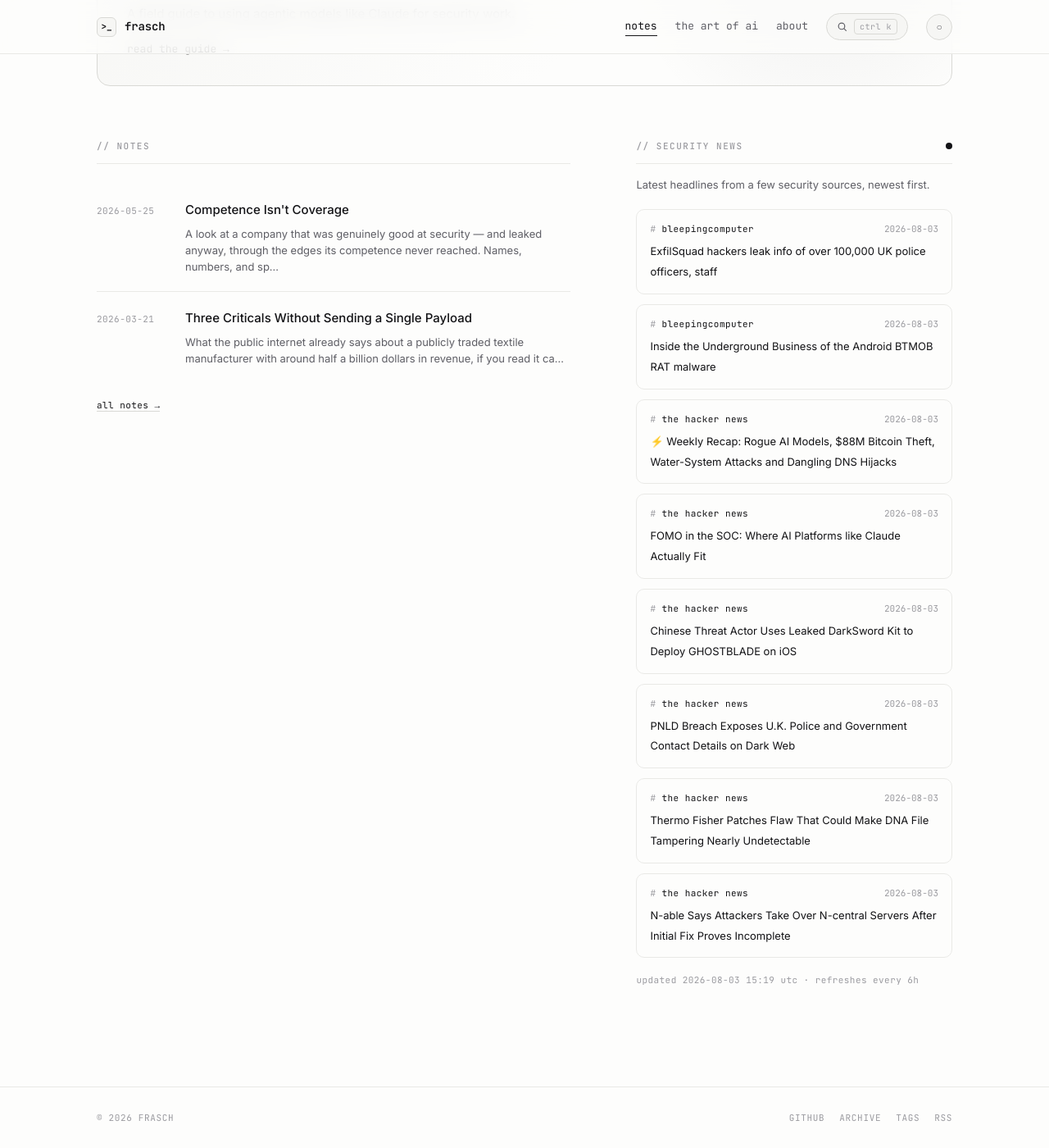
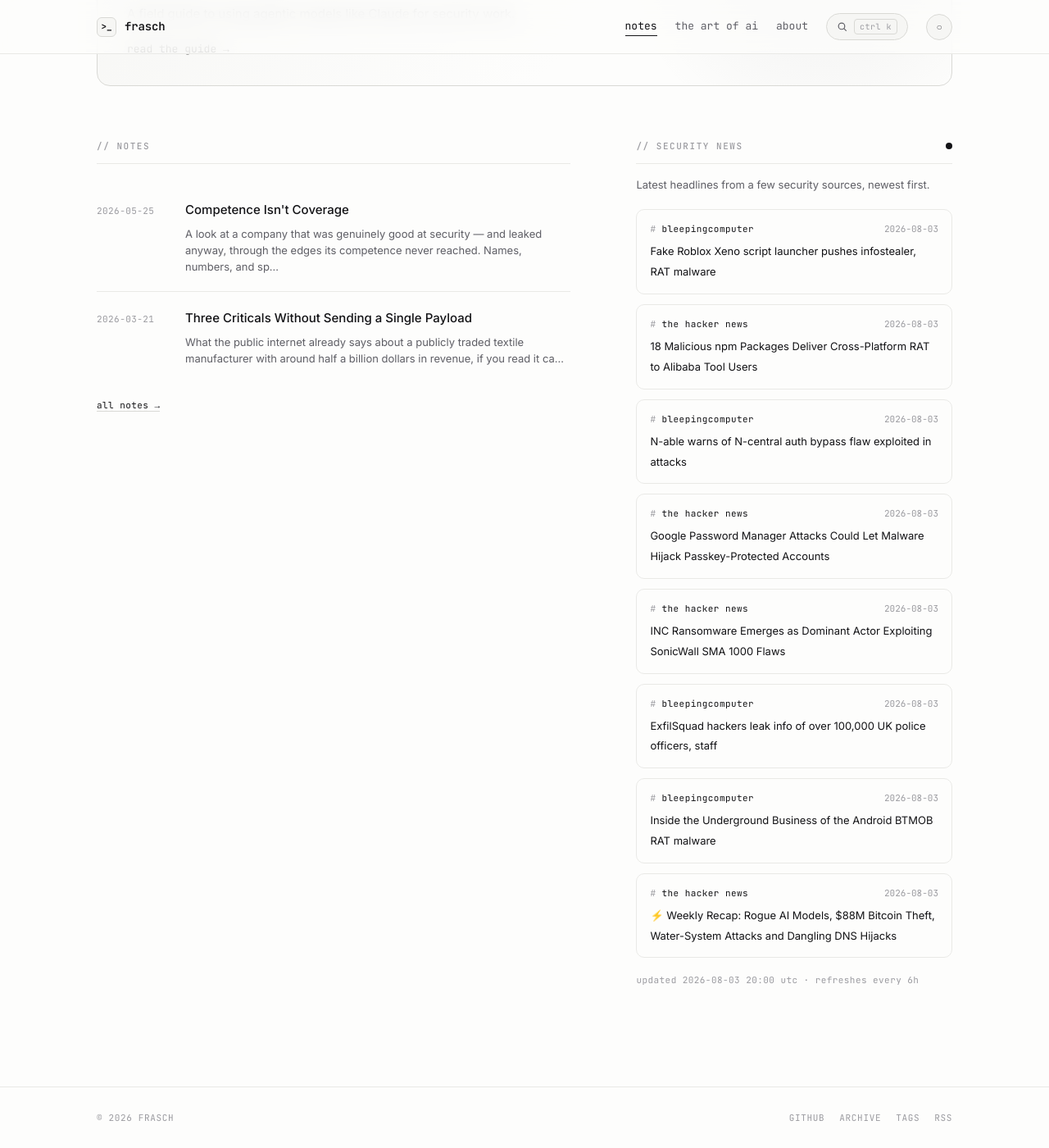
Before and after one commit to whoisfrasch/frasch, a Jekyll site: the page built from index.html, in a window 1280 px wide and 1400 px high, scrolled down 615 px. Shown: the whole window at 82% size. Built offline with Jekyll 4.4.1, drawn with Linux system fonts in a browser that asks for light colours.

Commit message:
Refresh security news feed

```diff
--- a/_data/news.json
+++ b/_data/news.json
@@ -1,6 +1,36 @@
 {
-  "updated": "2026-08-03T15:19:19Z",
+  "updated": "2026-08-03T20:00:22Z",
   "items": [
+    {
+      "source": "bleepingcomputer",
+      "title": "Fake Roblox Xeno script launcher pushes infostealer, RAT malware",
+      "link": "https://www.bleepingcomputer.com/news/security/fake-roblox-xeno-script-launcher-pushes-infostealer-rat-malware/",
+      "date": "2026-08-03T19:25:10Z"
+    },
+    {
+      "source": "the hacker news",
+      "title": "18 Malicious npm Packages Deliver Cross-Platform RAT to Alibaba Tool Users",
+      "link": "https://thehackernews.com/2026/08/18-malicious-npm-packages-deliver-cross.html",
+      "date": "2026-08-03T18:43:53Z"
+    },
+    {
+      "source": "bleepingcomputer",
+      "title": "N-able warns of N-central auth bypass flaw exploited in attacks",
+      "link": "https://www.bleepingcomputer.com/news/security/n-able-warns-of-n-central-auth-bypass-flaw-exploited-in-attacks/",
+      "date": "2026-08-03T17:00:56Z"
+    },
+    {
+      "source": "the hacker news",
+      "title": "Google Password Manager Attacks Could Let Malware Hijack Passkey-Protected Accounts",
+      "link": "https://thehackernews.com/2026/08/google-password-manager-attacks-could.html",
+      "date": "2026-08-03T16:24:47Z"
+    },
+    {
+      "source": "the hacker news",
+      "title": "INC Ransomware Emerges as Dominant Actor Exploiting SonicWall SMA 1000 Flaws",
+      "link": "https://thehackernews.com/2026/08/inc-ransomware-emerges-as-dominant.html",
+      "date": "2026-08-03T16:15:13Z"
+    },
     {
       "source": "bleepingcomputer",
       "title": "ExfilSquad hackers leak info of over 100,000 UK police officers, staff",
@@ -18,36 +48,6 @@
       "title": "⚡ Weekly Recap: Rogue AI Models, $88M Bitcoin Theft, Water-System Attacks and Dangling DNS Hijacks",
       "link": "https://thehackernews.com/2026/08/weekly-recap-rogue-ai-models-88m.html",
       "date": "2026-08-03T14:03:11Z"
-    },
-    {
-      "source": "the hacker news",
-      "title": "FOMO in the SOC: Where AI Platforms like Claude Actually Fit",
-      "link": "https://thehackernews.com/2026/08/fomo-in-soc-where-ai-platforms-like.html",
-      "date": "2026-08-03T11:30:00Z"
-    },
-    {
-      "source": "the hacker news",
-      "title": "Chinese Threat Actor Uses Leaked DarkSword Kit to Deploy GHOSTBLADE on iOS",
-      "link": "https://thehackernews.com/2026/08/chinese-threat-actor-uses-leaked.html",
-      "date": "2026-08-03T10:49:06Z"
-    },
-    {
-      "source": "the hacker news",
-      "title": "PNLD Breach Exposes U.K. Police and Government Contact Details on Dark Web",
-      "link": "https://thehackernews.com/2026/08/pnld-breach-exposes-uk-police-and.html",
-      "date": "2026-08-03T09:13:56Z"
-    },
-    {
-      "source": "the hacker news",
-      "title": "Thermo Fisher Patches Flaw That Could Make DNA File Tampering Nearly Undetectable",
-      "link": "https://thehackernews.com/2026/08/thermo-fisher-patches-flaw-that-could.html",
-      "date": "2026-08-03T08:05:30Z"
-    },
-    {
-      "source": "the hacker news",
-      "title": "N-able Says Attackers Take Over N-central Servers After Initial Fix Proves Incomplete",
-      "link": "https://thehackernews.com/2026/08/n-able-says-attackers-take-over-n.html",
-      "date": "2026-08-03T06:41:46Z"
     }
   ]
 }
```
